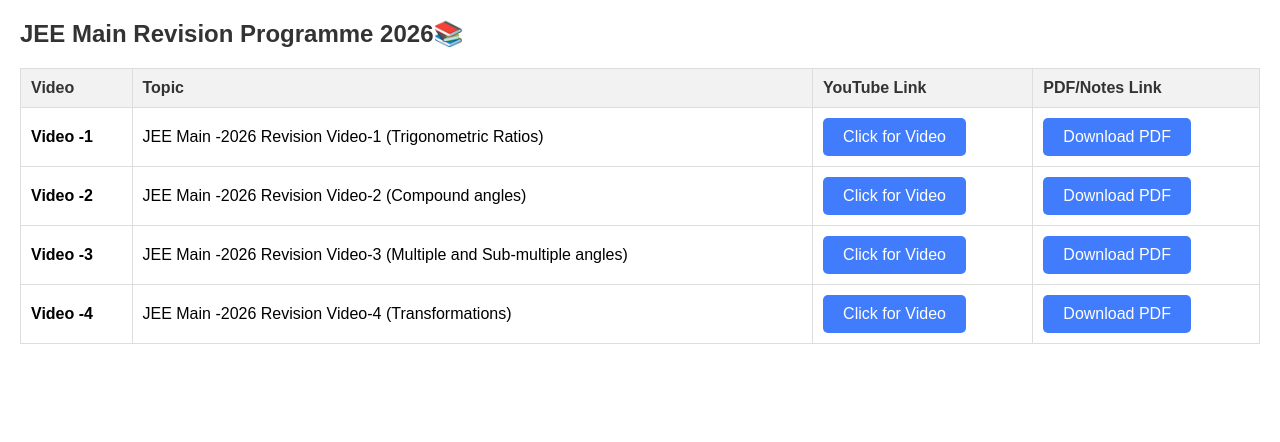
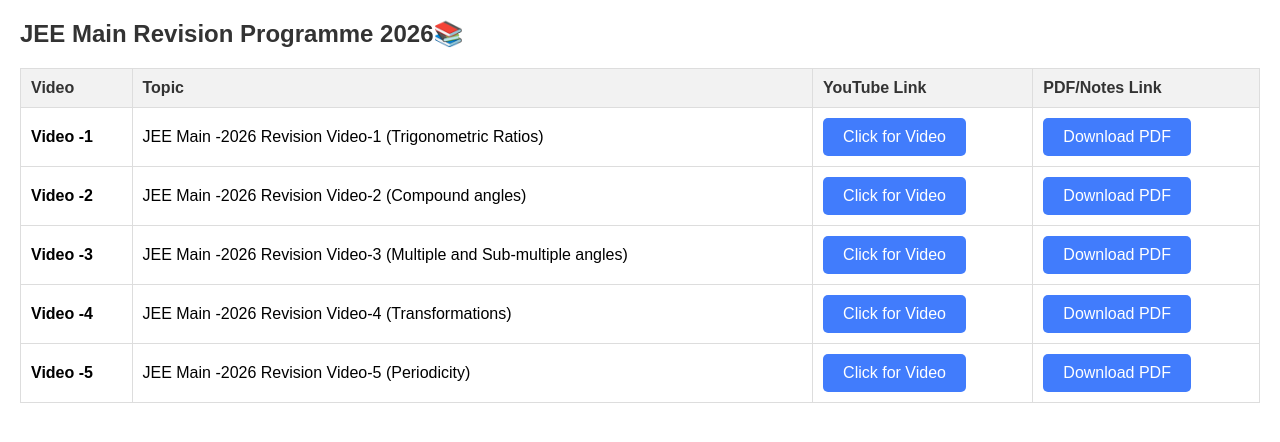
Before and after one commit to srivatsajonnalagadda123/ramesh, a plain HTML site: page main26.html in a window 1280 px wide. Drawn offline with Linux system fonts and the light colour scheme.

Commit message:
Add files via upload

```diff
--- a/main26.html
+++ b/main26.html
@@ -91,6 +91,12 @@
                 <td><a href="https://youtu.be/EqP-_uLEUBI?si=0aXHN-EOInSPpI6O" class="base-button btn-normal">Click for Video</a></td>
                 <td><a href="https://drive.google.com/file/d/1YMMWC6OkU1VJHHXeowEKxGhkqN7u5CiA/view?usp=drive_link" class="base-button btn-normal">Download PDF</a></td>
             </tr>
+            <tr>
+                <td><strong>Video -5</strong></td>
+                <td>JEE Main -2026 Revision Video-5 (Periodicity)</td>
+                <td><a href="https://youtu.be/SLj9xkkuNHc?si=NvhlaDPezSXcAK4x" class="base-button btn-normal">Click for Video</td>
+                <td><a href="https://drive.google.com/file/d/1YMMWC6OkU1VJHHXeowEKxGhkqN7u5CiA/view?usp=drive_link" class="base-button btn-normal">Download PDF</a></td>
+            </tr>
         </tbody>
     </table>
 </body>
```
